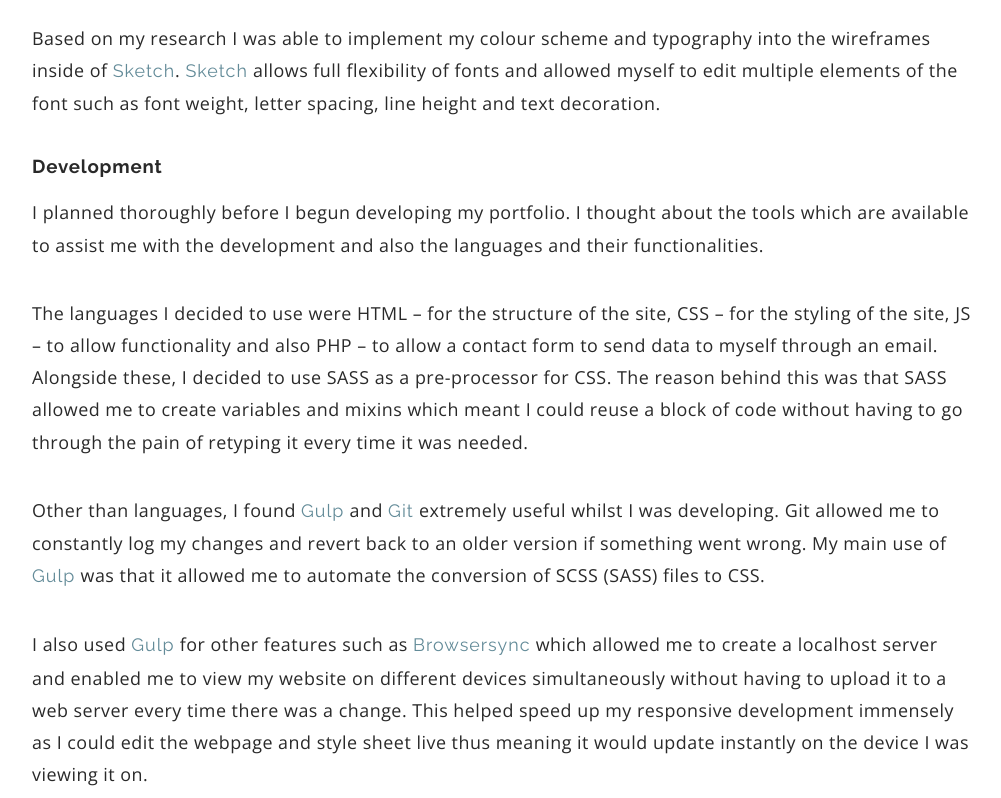
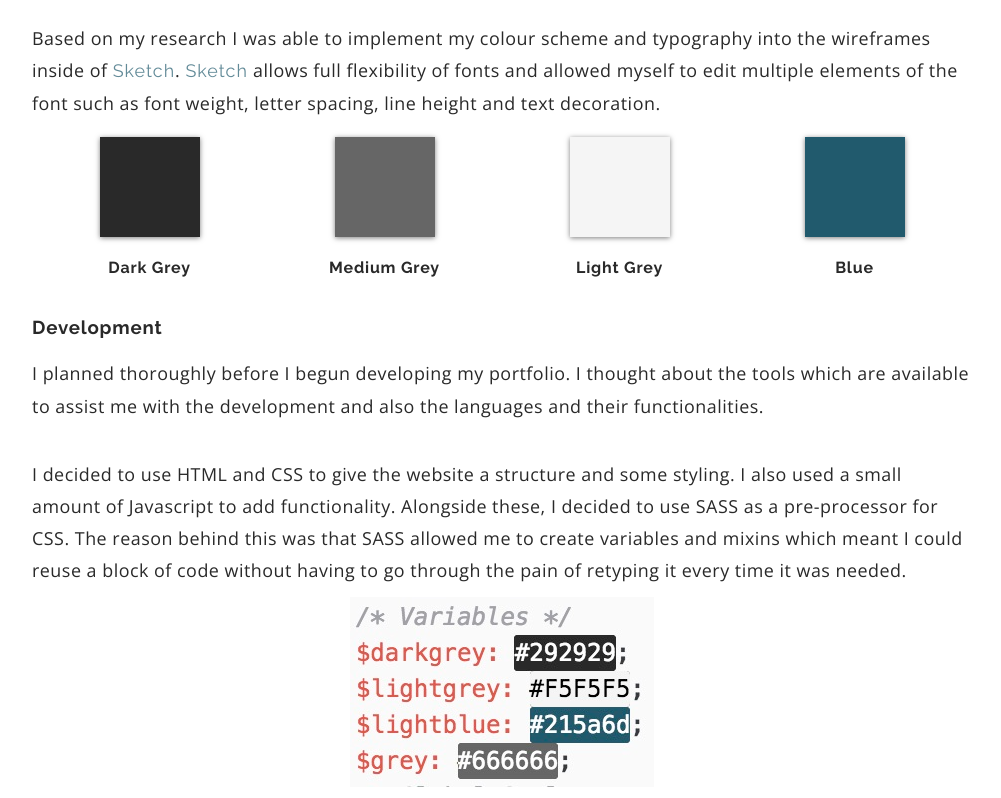
Before and after one commit to PatrickWhitehouse/AgencyReady, a website: page blogs/portfolio-development.html in a window 1280 px wide. Shown: the part 1180-1978 px from the top of the page, without its empty margins (138-1139 px from the left). Drawn offline with nearby package versions, Linux system fonts and the light colour scheme; a script that the page names is missing.

Commit message:
Updated blog post, added images

```diff
--- a/blogs/portfolio-development.html
+++ b/blogs/portfolio-development.html
@@ -13,7 +13,7 @@
     <link rel="stylesheet" href="../css/styles.css">
 </head>
 
-<body class="bottom_footer animated fadeIn">
+<body class="animated fadeIn">
 
     <!-- Start Navigation -->
 
@@ -29,14 +29,15 @@
 
     <!-- End Navigation -->
 
-    <!-- Start About Content -->
+    <!-- Start Blog Content -->
 
     <main role="main">
         <div class="wrapper">
 
             <div class="row">
                 <div class="col-full">
-                    <h2 class="blog_title">My Choices</h2>
+                    <h2 class="blog_title">Developing my personal portfolio: the choices I made.
+</h2>
                     <p class="blog_date">Published on 25/10/16</p>
                 </div>
             </div>
@@ -46,13 +47,11 @@
                     <p>How I created this portfolio.</p>
                 </div>
                 <div class="col-full">
-                    <p>In this blog post, I’ll be explaining the reasoning behind my choices of layout, colours and fonts used within the face of this website. Not only will I be explaining the aesthetics of the website, I’ll also be exploring into the back
-                        end of the site and introducing the tools I used along the way which may or may not have helped me speed up the process of achieving my goal of creating a professional portfolio.</p>
+                    <p>In this blog post, I’ll be explaining the reasoning behind my choices of layout, colours and fonts used within this website.  Not only will I be explaining the aesthetics of the website, I’ll also be exploring into the back end of the site and introducing the tools I used along the way which may or may not have helped me speed up the process of achieving my goal of creating a professional portfolio.</p>
                 </div>
                 <div class="col-full">
                     <h3>Research</h3>
-                    <p>I have never been fond of the research stage, simply because I find it boring! However, for the creation of my portfolio it was a vital necessity that I carried out a portion of research in order to help guide myself through the designing
-                        and building stage.</p>
+                    <p>I have never been fond of the research stage, however, I’ve learnt how important it is in order to develop a website!  Nonetheless, for the creation of my portfolio it was a vital necessity that I carried out a portion of research in order to help guide myself through the design and build stages.  </p>
                 </div>
                 <div class="col-full">
                     <p>The first step I had taken to achieve my goal was to look at common features of other portfolios. For this, I used <a href="http://www.awwwards.com" title="External link to awwwards">awwwards</a>. The reason I had chosen <a href="http://www.awwwards.com" title="External link to awwwards">awwwards</a> as my main source of research was because all of the websites listed within
@@ -62,8 +61,7 @@
                 <div class="col-full">
                     <h3>Design</h3>
                     <p>
-                        For the design stage, I used a variety of methods. The first method was creating sketches with a piece of paper and pencil. The sketching step allowed me to quickly draft ideas regardless of my drawing abilities. I tried to incorporate my layout research
-                        into my sketches in order to make it clear to myself what was achievable and realistic.
+                        For the design stage, I used a variety of methods. Firstly, I created  sketches with a piece of paper and pencil. The sketching step allowed me to quickly draft ideas regardless of my drawing abilities. I tried to incorporate my layout research into my sketches in order to make it clear to myself what was achievable and realistic.
                     </p>
                 </div>
                 <div class="col-full">
@@ -79,6 +77,30 @@
                     </p>
                 </div>
                 <div class="col-full">
+                    <div class="colour-swatch-wrapper">
+                        <div class="colour-swatch">
+                          <div class="colour-swatch--box colour-swatch--box--dgrey">
+                          </div>
+                          <h4>Dark Grey</h4>
+                        </div>
+                        <div class="colour-swatch">
+                          <div class="colour-swatch--box colour-swatch--box--mgrey">
+                          </div>
+                          <h4>Medium Grey</h4>
+                        </div>
+                        <div class="colour-swatch">
+                          <div class="colour-swatch--box colour-swatch--box--grey">
+                          </div>
+                          <h4>Light Grey</h4>
+                        </div>
+                        <div class="colour-swatch">
+                          <div class="colour-swatch--box colour-swatch--box--blue">
+                          </div>
+                          <h4>Blue</h4>
+                        </div>
+                    </div>
+                </div>
+                <div class="col-full">
                     <h3>Development</h3>
                     <p>
                         I planned thoroughly before I begun developing my portfolio. I thought about the tools which are available to assist me with the development and also the languages and their functionalities.
@@ -86,8 +108,8 @@
                 </div>
                 <div class="col-full">
                     <p>
-                        The languages I decided to use were HTML – for the structure of the site, CSS – for the styling of the site, JS – to allow functionality and also PHP – to allow a contact form to send data to myself through an email. Alongside these, I decided to use
-                        SASS as a pre-processor for CSS. The reason behind this was that SASS allowed me to create variables and mixins which meant I could reuse a block of code without having to go through the pain of retyping it every time it was needed.
+                        I decided to use HTML and CSS to give the website a structure and some styling. I also used a small amount of Javascript to add functionality. Alongside these, I decided to use SASS as a pre-processor for CSS. The reason behind this was that SASS allowed me to create variables and mixins which meant I could reuse a block of code without having to go through the pain of retyping it every time it was needed.
+                        <img src="../images/sass_example.jpg" alt="Example of how SASS is used" class="blog-example">
                     </p>
                 </div>
                 <div class="col-full">
@@ -104,13 +126,13 @@
                     </p>
                     <p>Take a look at my GitHub profile. <a href="http://www.github.com/patrickwhitehouse" title="Patrick's GitHub Profile">Patrick's GitHub Profile.</a></p>
                 </div>
-                <a href="../blog.html" title="Return back to the list of blog posts"><button class="go_back_blogs">Go Back To The Blog Post List</button></a>
+                <a href="../blog.html" title="Return back to the list of blog posts"><button class="go_back_blogs">Blog Post Directory</button></a>
             </div>
 
 
     </main>
 
-    <!-- End About Content -->
+    <!-- End Blog Content -->
 
 
     <!-- Start Footer -->
--- a/gulpfile.js
+++ b/gulpfile.js
@@ -34,7 +34,7 @@ gulp.task('watch', function(){
 // Prefix Tasks
 
 gulp.task('prefix', () =>
-    gulp.src('css/styles.css')
+    gulp.src('build/css/styles.css')
         .pipe(autoprefixer({
             browsers: ['last 2 versions'],
             cascade: false
--- a/sass/styles.scss
+++ b/sass/styles.scss
@@ -311,6 +311,37 @@ ul.key-tweets{
   }
 }
 
+.colour-swatch-wrapper{
+  width: 100%;
+  display: flex;
+  justify-content: space-between;
+}
+.colour-swatch{
+  width: 25%;
+  display: flex;
+  flex: 1;
+  flex-direction: column;
+  align-items: center;
+}
+
+.colour-swatch--box{
+  width: 100px;
+  height: 100px;
+  box-shadow: 0px 1px 5px rgba(0,0,0,.5);
+  &--dgrey{
+    background-color: $darkgrey;
+  }
+  &--mgrey{
+    background-color: $grey;
+  }
+  &--grey{
+    background-color: $lightgrey;
+  }
+  &--blue{
+    background-color: $lightblue;
+  }
+}
+
 
 .blog-example{
   max-width: 50%;
@@ -597,5 +628,13 @@ footer {
       max-width: 100%;
     }
 
+    .colour-swatch-wrapper{
+      display: block
+    }
+
+    .colour-swatch{
+      width: 100%;
+    }
+
 
 }
```
Also changed, not shown: about.html (+1 -1 lines), blogs/the-industry.html (+3 -3 lines), contact.html (+1 -1 lines), index.html (+1 -1 lines), work.html (+6 -5 lines), css/styles.css, images/maid_about_town.jpg (added), images/sass_example.jpg (added), 1 other file.
